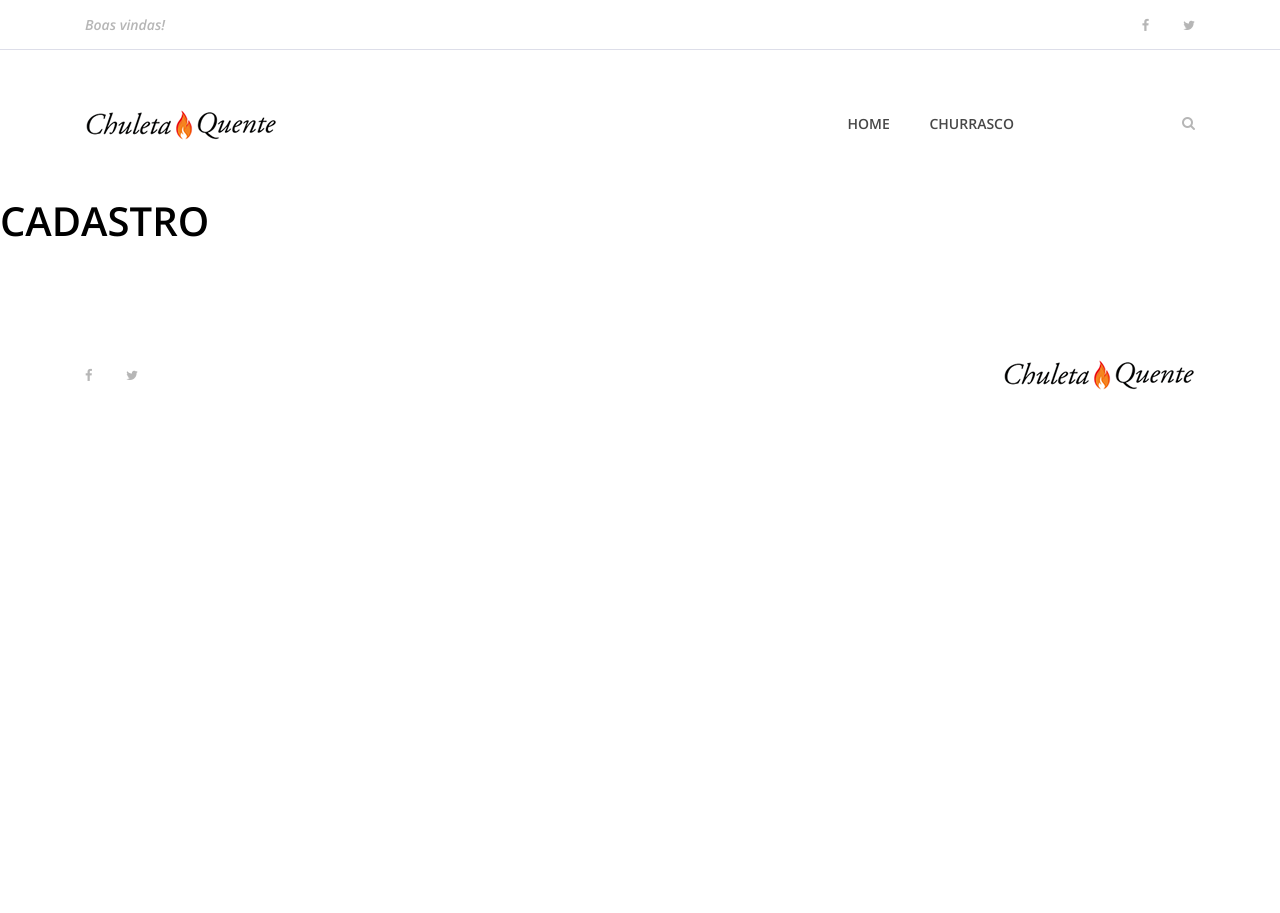
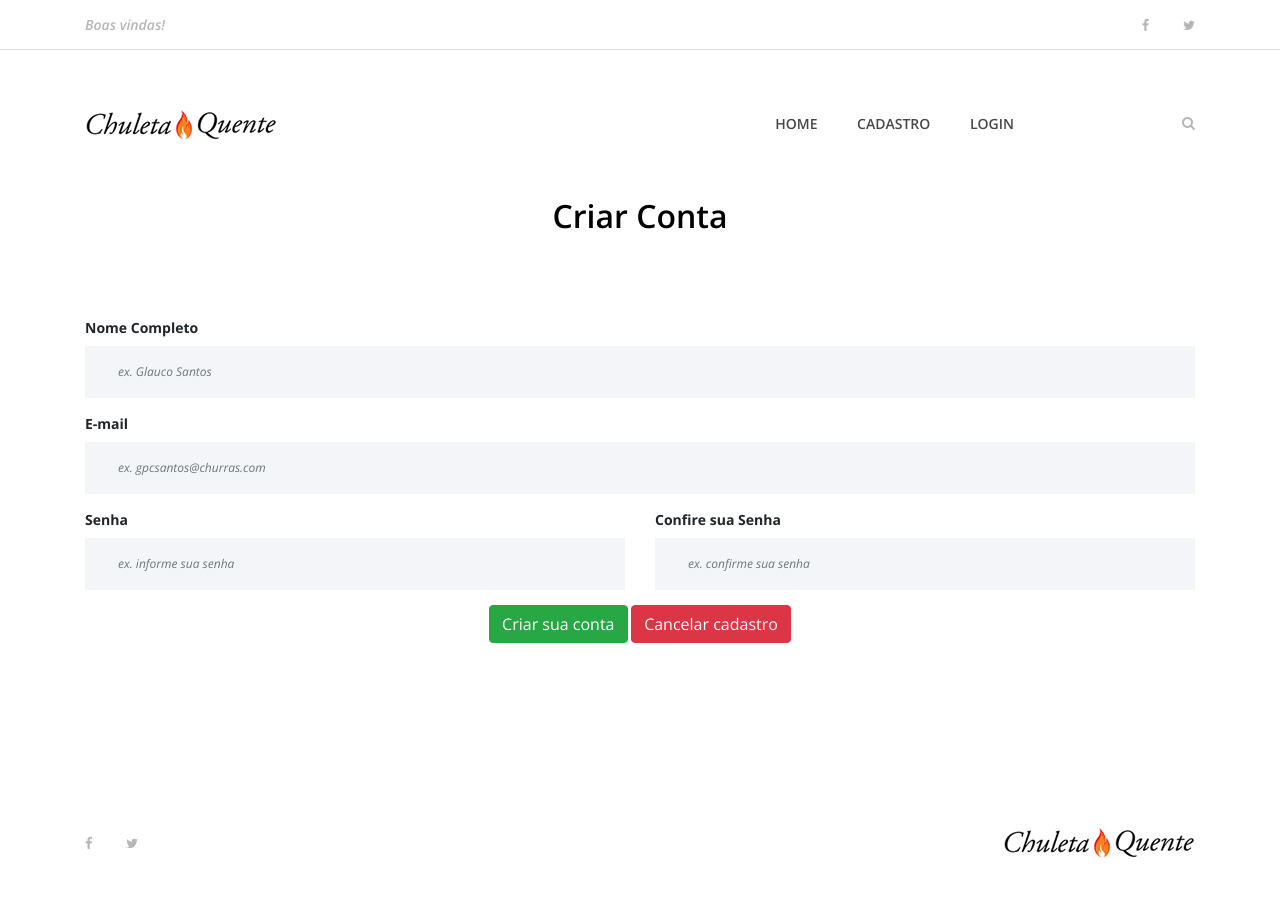
Before and after one commit to gpcsantos/canes-grill, a Django app: page /usuarios/cadastro/ in a window 1280 px wide. Before the commit the page ends 390 px from the top, so only its background shows below. Run offline with Django 4.2, Linux system fonts and the light colour scheme; some libraries are stand-ins or nearby versions.

Commit message:
Fim aula 2023-06-26

```diff
--- a/templates/partials/_nav.html
+++ b/templates/partials/_nav.html
@@ -25,7 +25,8 @@
                     <div class="classynav">
                         <ul>
                             <li><a href="{% url 'index' %}">Home</a></li>
-                            <li><a href="churrasco.html">Churrasco</a></li>
+                            <li><a href="{% url 'cadastro' %}">Cadastro</a></li>
+                            <li><a href="{% url 'login' %}">Login</a></li>
                         </ul>
 
                         <!-- Formulario de busca -->
--- a/usuarios/templates/cadastro.html
+++ b/usuarios/templates/cadastro.html
@@ -4,7 +4,61 @@
 
 {% block conteudo %}
 
-    <h1>CADASTRO</h1>
+    <!-- ###### Contact Form Area Start -->
+    <div class="contact-area section-padding-0-80">
+        <div class="container">
+            <div class="row">
+                <div class="col-12">
+                    <div class="section-heading">
+                        <h2>Criar Conta</h2>
+                    </div>
+                </div>
+            </div>
+            <div class="row">
+                <div class="col-12">
+                    <div class="contact-form-area">
+                        <form action="{% url 'cadastro' %}" method="post">
+                            <div class="row">
+                                <div class="col-12 col-lg-12">
+                                    {% csrf_token %}
+                                    <label for="nome"><b>Nome Completo</b></label>
+                                    <input type="text" name="nome" id="nome" class="form-control" placeholder="ex. Glauco Santos" required>
+                                </div>
+                            </div>
+                            <div class="row">
+                                <div class="col-12 col-lg-12">
+                                    <label for="email"><b>E-mail</b></label>
+                                    <input type="email" name="email" id="email" class="form-control" placeholder="ex. gpcsantos@churras.com" required>
+                                </div>
+                            </div>
+                            <div class="row">
+                                <div class="col-12 col-lg-6">
+                                    <label for="senha"><b>Senha</b></label>
+                                    <input type="password" name="senha" id="senha" class="form-control" placeholder="ex. informe sua senha" >
+                                </div>
 
+                                <div class="col-12 col-lg-6">
+                                    <label for="senha2"><b>Confire sua Senha</b></label>
+                                    <input type="password" name="senha2" id="senha2" class="form-control" placeholder="ex. confirme sua senha" >
+                                </div>
+                            </div>
+                            <div class="row">
+                                <div class="col-12 text-center">
+                                    <button type="submit" class="btn btn-success">Criar sua conta</button>
+                                    <button type="button" class="btn btn-danger" onclick="cancelar();">Cancelar cadastro</button>
+                                </div>
+                            </div>
+                        </form>
+                    </div>
+                </div>
+            </div>
+        </div>
+    </div>
+
+<script>
+    function cancelar(){
+        location.href = "{% url 'index' %}"
+    }
+</script>
 
 {% endblock %}
--- /dev/null
+++ b/usuarios/templates/dashboard.html
@@ -0,0 +1 @@
+<h1>dashboard</h1>
--- a/usuarios/templates/login.html
+++ b/usuarios/templates/login.html
@@ -17,12 +17,12 @@
             <div class="row">
                 <div class="col-12">
                     <div class="contact-form-area">
-                        <form action="" method="post">
+                        <form action="{% url 'login' %}" method="post">
                             <div class="row">
                                 <div class="col-12 col-lg-12">
                                     {% csrf_token %}
                                     <label for="email"><b>E-mail</b></label>
-                                    <input type="text" id="email" class="form-control" name="email" placeholder="Informe seu e-mail">
+                                    <input type="email" id="email" class="form-control" name="email" placeholder="Informe seu e-mail" required>
                                 </div>
                                 <div class="col-12 col-lg-12">
                                     <label for="senha"><b>Senha</b></label>
--- a/usuarios/views.py
+++ b/usuarios/views.py
@@ -1,17 +1,79 @@
-from django.shortcuts import render
-
+from django.shortcuts import render, redirect
+from django.contrib.auth.models import User
+from django.contrib import auth
 
 def cadastro(request):
+    # print(f'Method: {request.method}')
+    if request.method == 'POST':
+        print(f'POST: {request.POST}')
+
+        nome = request.POST['nome']
+        email = request.POST['email']
+        senha = request.POST['senha']
+        senha2 = request.POST['senha2']
+
+        if not nome.strip():
+            print('O campo nome não pode ficar em branco')
+            return redirect('cadastro')
+
+        if not email.strip():
+            print('O campo e-mail não pode ficar em branco')
+            return redirect('cadastro')
+
+        if senha != senha2 or not senha.strip() or not senha2.strip():
+            print('As senhas não são iguais ou uma delas está em branco.')
+            return redirect('cadastro')
+
+        if User.objects.filter(email=email).exists():
+            print('E-mail já cadastrado')
+            return redirect('cadastro')
+
+        if User.objects.filter(username=nome).exists():
+            print('Usuario já cadastrado')
+            return redirect('cadastro')
+
+        user = User.objects.create_user(username=nome, email=email, password=senha)
+        user.save()
+        print('Usuário Cadastrado com Sucesso')
+        return redirect('login')
+
     return render(request, 'cadastro.html')
 
 
 def login(request):
+    if request.method == 'POST':
+        print(f'POST: {request.POST}')
+
+        email = request.POST['email'].strip()
+        senha = request.POST['senha'].strip()
+
+        if email == "" or senha == "":
+            print('Os campos e-mail e senha não podem ficar em branco')
+            return redirect('login')
+
+        print(email, senha)
+        if User.objects.filter(email=email).exists():
+            nome = User.objects.filter(email=email).values_list('username', flat=True).get()
+            user = auth.authenticate(request, username=nome, password=senha)
+
+            if user is not None:
+                auth.login(request, user)
+                print('Login realizado com sucesso')
+                return redirect('dashboard')
+
+        print('Usuário e/ou senha inválidos')
+        return redirect('login')
+
+
+
     return render(request, 'login.html')
 
 
 def dashboard(request):
-    pass
+    return render(request, 'dashboard.html')
 
 
 def logout(request):
-    pass
+    auth.logout(request)
+    print('Você realizou o Logout')
+    return redirect('index')
```
